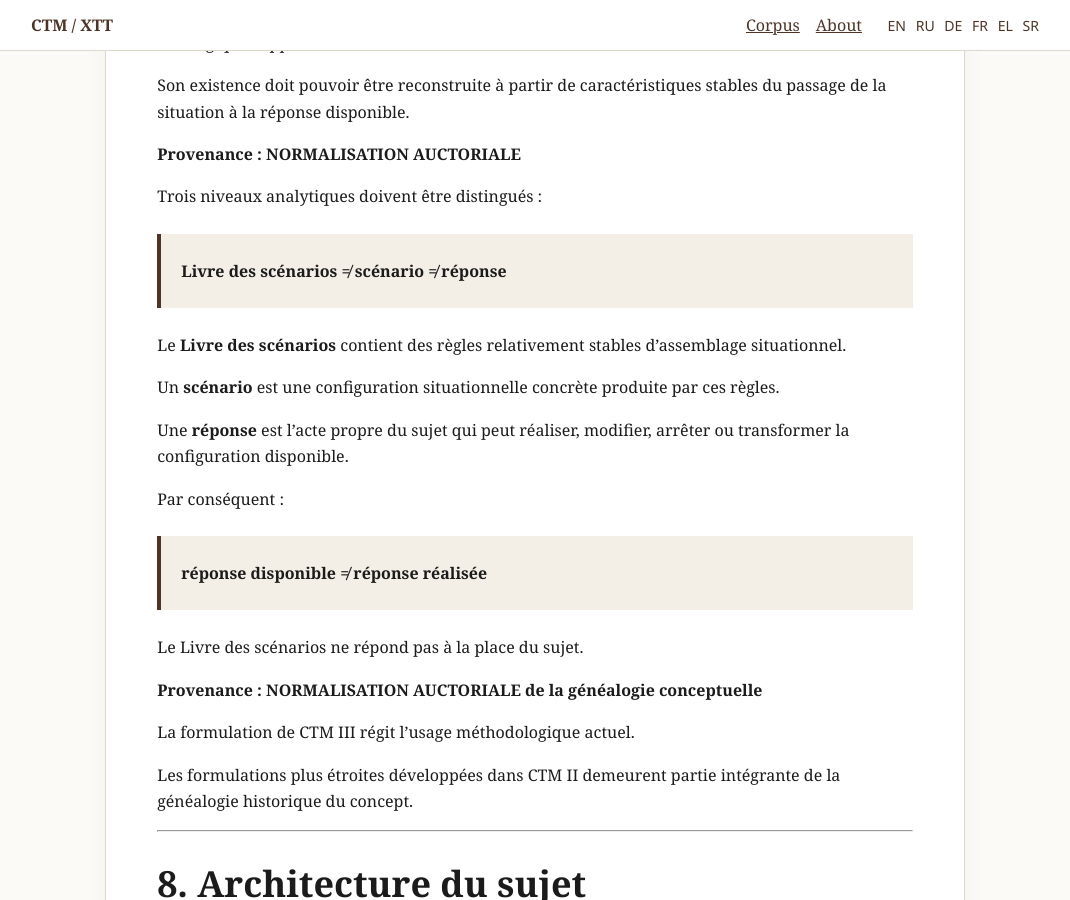
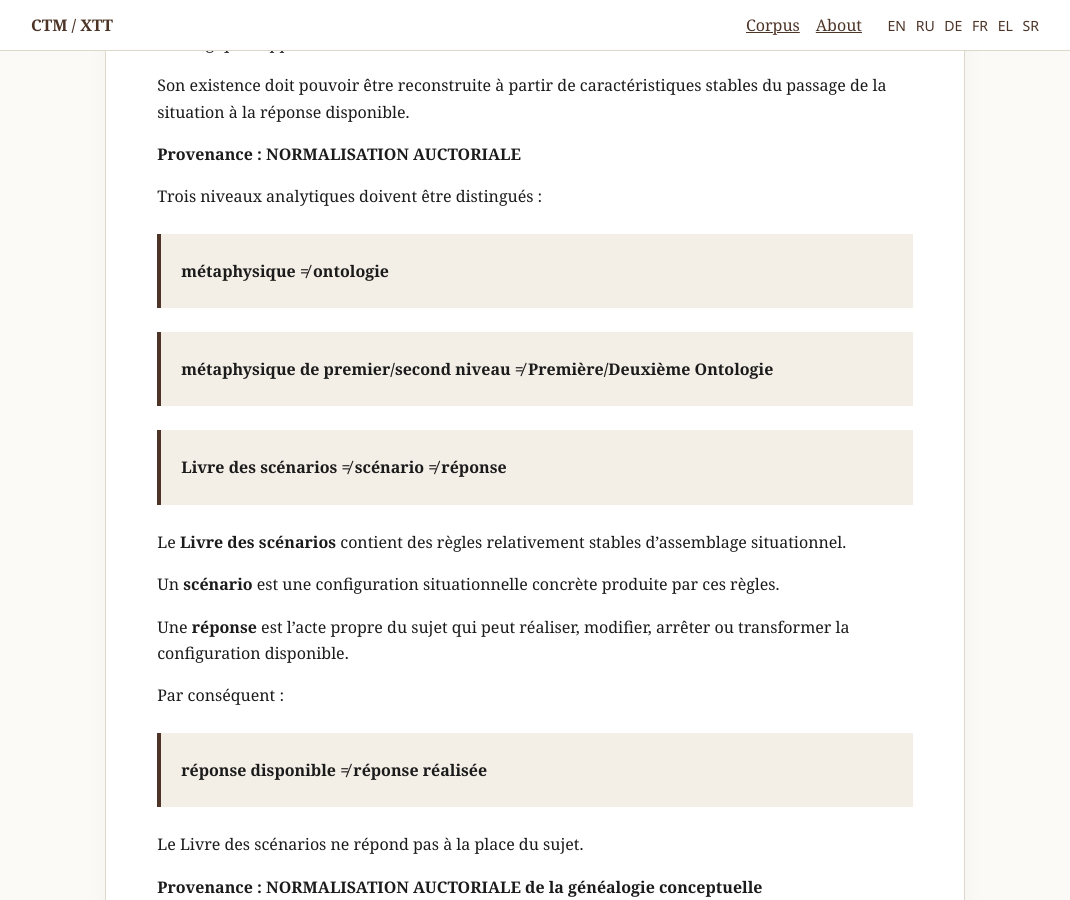
Before and after one commit to LeonAbasgus/Christians-of-the-Third-Millennium-Project, a Jekyll site: the page built from docs/fr/index.md, in a window 1280 px wide and 900 px high, scrolled down 13568 px. Shown: the whole window, without its empty margins (105-1175 px from the left). Built offline with Jekyll 4.4.1, drawn with Linux system fonts in a browser that asks for light colours.

Commit message:
Add v1.1 metaphysics non-equivalences

```diff
--- a/docs/fr/index.md
+++ b/docs/fr/index.md
@@ -416,6 +416,10 @@ Son existence doit pouvoir être reconstruite à partir de caractéristiques sta
 **Provenance : NORMALISATION AUCTORIALE**
 
 Trois niveaux analytiques doivent être distingués :
+
+> **métaphysique ≠ ontologie**
+
+> **métaphysique de premier/second niveau ≠ Première/Deuxième Ontologie**
 
 > **Livre des scénarios ≠ scénario ≠ réponse**
 
```
